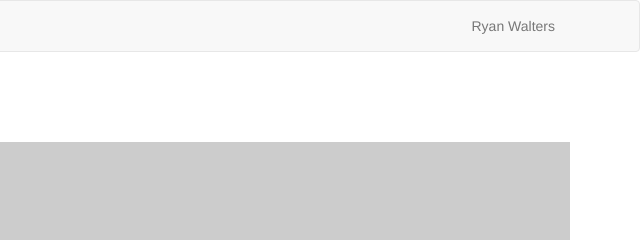
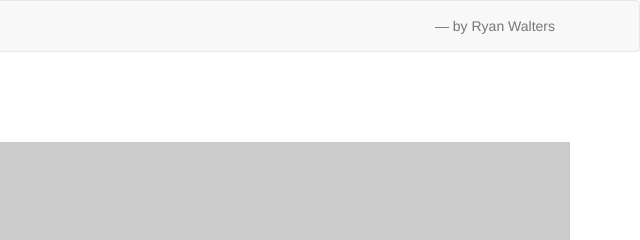
Before and after one commit to ryanwalters/simple-slideshow, a website: page index.html in a window 1280 px wide. Shown: the top 240 px of the page, 640-1280 px from the left. Drawn offline with nearby package versions, Linux system fonts and the light colour scheme; placeholder pictures from the web are drawn by us.

Commit message:
updated examples

```diff
--- a/index.html
+++ b/index.html
@@ -19,7 +19,7 @@
             <a href="" class="navbar-brand">Simple Slideshow</a>
         </div>
         <ul class="nav navbar-nav pull-right">
-            <li><a href="//ryanwalters.co">Ryan Walters</a></li>
+            <li><a href="//ryanwalters.co">&mdash; by Ryan Walters</a></li>
         </ul>
     </div>
 </div>
@@ -54,7 +54,7 @@
 
         // Demo 1
         $('.slideshow-1').slideshow();
-    })
+    });
 </script>
 
 </body>
```
